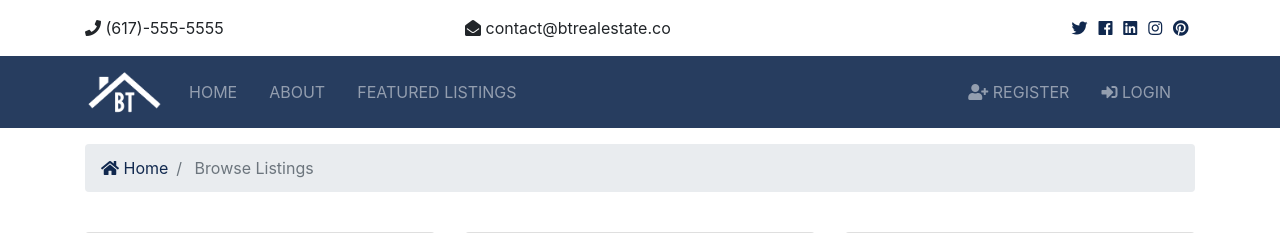
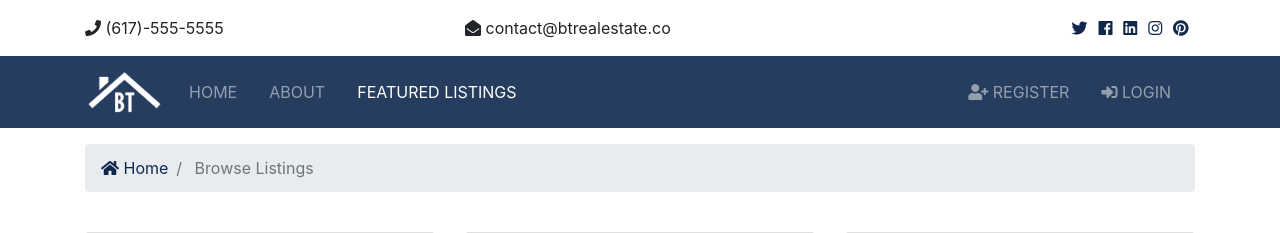
Before and after one commit to bcameron1489/btrealestate, a Django app: page /listings/ in a window 1280 px wide. Shown: the top 233 px of the page. Run offline with Django 3.2, Linux system fonts and the light colour scheme; some libraries are stand-ins or nearby versions.

Commit message:
Add active status for featured listings link in nav partial

```diff
--- a/templates/partials/_navbar.html
+++ b/templates/partials/_navbar.html
@@ -27,7 +27,13 @@
         >
             <a class="nav-link" href="{% url 'about' %}">About</a>
           </li>
-          <li class="nav-item mr-3">
+          <li
+          {% if 'listings' in request.path %}
+          class="nav-item active mr-3"
+          {% else %}
+          class="nav-item mr-3"
+          {% endif %}
+        >
             <a class="nav-link" href="{% url 'listings' %}">Featured Listings</a>
           </li>
         </ul>
```
